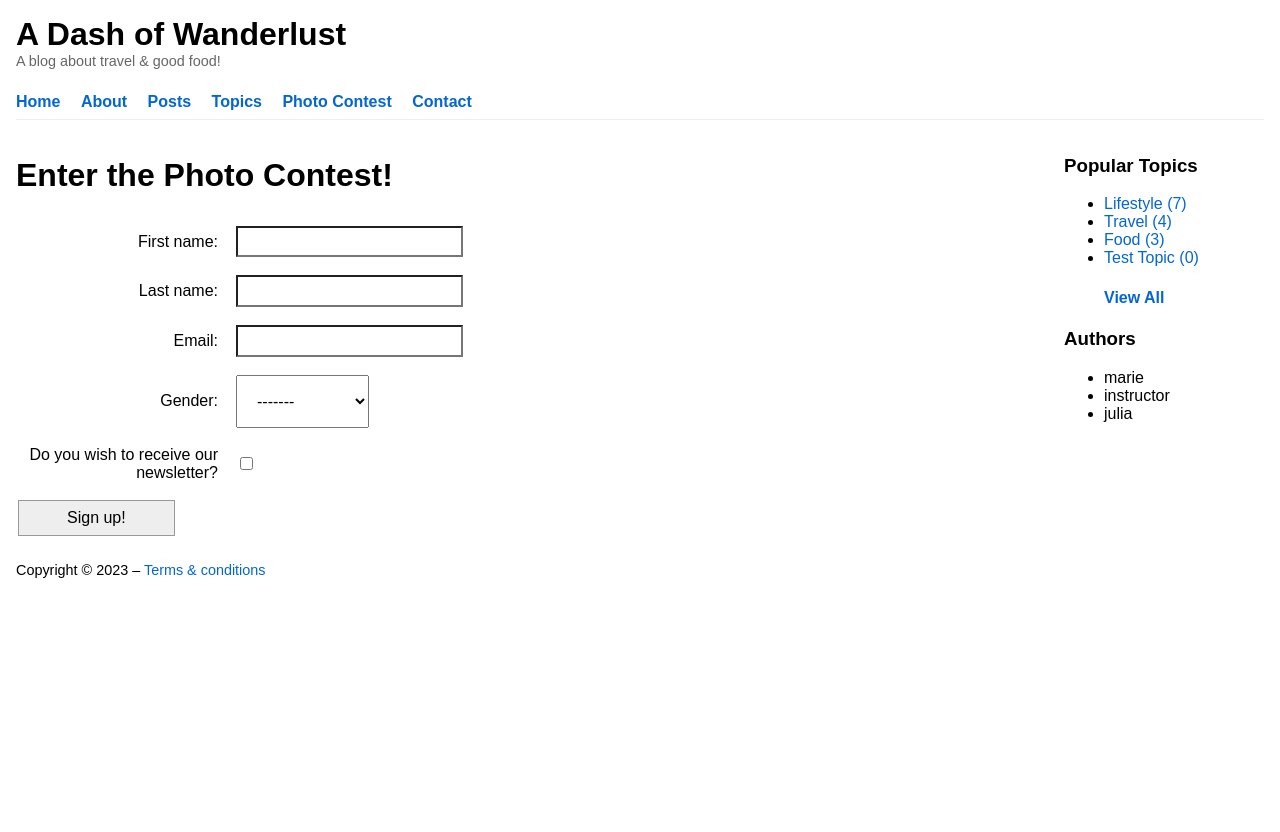
After one commit to czubikj/julia_wanderlust, a Django app: page /form-example/ in a window 1280 px wide. The commit adds this page. Run offline with Django 4.2, Linux system fonts and the light colour scheme; data comes from the database, SQL or seed files in the repository; both versions use the stored data as it was after the commit; some libraries are stand-ins or nearby versions.

Commit message:
Photo Contest Form

```diff
--- /dev/null
+++ b/blog/forms.py
@@ -0,0 +1,30 @@
+from django import forms
+
+class NameForm(forms.Form):
+    first_name = forms.CharField(label='First name', max_length=50)
+    last_name = forms.CharField(label='Last name', max_length=50)
+
+class ExampleSignupForm(forms.Form):
+    first_name = forms.CharField(label='First name', max_length=50)
+    last_name = forms.CharField(label='Last name', max_length=50)
+    email = forms.EmailField()
+    gender = forms.ChoiceField(
+        label='Gender',
+        required=False,
+        choices=[
+            (None, '-------'),
+            ('m', 'Male'),
+            ('f', 'Female'),
+            ('n', 'Non-binary'),
+        ]
+    )
+    receive_newsletter = forms.BooleanField(
+        required=False,
+        label='Do you wish to receive our newsletter?'
+    )
+
+class PhotoForm(forms.Form):
+    first_name = forms.CharField(label='First name', max_length=50)
+    last_name = forms.CharField(label='Last name', max_length=50)
+    email = forms.EmailField()
+    photo = forms.ImageField(label='Photo:')
--- a/blog/models.py
+++ b/blog/models.py
@@ -5,6 +5,9 @@ from django.utils import timezone
 from django.contrib.auth import get_user_model
 from django.db.models import Count
 from django.urls import reverse
+
+from ckeditor_uploader.fields import RichTextUploadingField
+
 
 # Create your models here.
 class Topic(models.Model):
@@ -89,7 +92,7 @@ class Post(models.Model):
         related_name='blog_posts',  # "This" on the user model
         null=False
     )
-    content = models.TextField()
+    content = RichTextUploadingField()
     created = models.DateTimeField(auto_now_add=True)  # Sets on create
     updated = models.DateTimeField(auto_now=True)  # Updates on each save
     status = models.CharField(
@@ -102,6 +105,12 @@ class Post(models.Model):
         null=True,
         blank=True,
         help_text='The date & time this article was published',
+    )
+
+    banner = models.ImageField(
+        blank=True,
+        null=True,
+        help_text='A banner image for the post'
     )
 
     objects = PostQuerySet.as_manager()
@@ -159,3 +168,13 @@ class Comment(models.Model): #Comment model where visitors can write comments on
 
     def __str__(self):
         return 'Comment by '+ str(self.name)
+
+class PhotoContestSubmission(models.Model):
+    first_name = models.CharField(max_length=50)
+    last_name = models.CharField(max_length=50)
+    email = models.EmailField()
+    photo = models.ImageField(upload_to='contest_photos/')
+    submission_datetime = models.DateTimeField(auto_now_add=True)
+
+    def __str__(self):
+        return f"{self.first_name} {self.last_name} - {self.submission_datetime}"
--- a/blog/static/blog/base.css
+++ b/blog/static/blog/base.css
@@ -5,13 +5,37 @@ html {
 }
 
 body {
+  margin: 0;
+  height: 100%;
+  min-height: 100%;  /* Full height */
+  padding: 1rem;
+  font-family: Arial, Helvetica, sans-serif;
+}
+
+body .wrapper {
   display: grid;  /* Use CSS grid */
-  font-family: Arial, Helvetica, sans-serif;
   grid-template-rows: auto auto 1fr auto;  /* Sticky footer */
   margin: 0 auto;  /* Centers the page */
+  min-height: 100%;  /* Full height */
   max-width: 1000px;  /* Set max width */
-  min-height: 100%;  /* Full height */
   padding: 1rem;
+}
+
+/* Messages */
+.django-messages {
+  font-size: 0.8rem;
+  font-weight: bold;
+  padding: 0;
+  list-style: none;
+}
+
+.django-messages div {
+  padding: 1rem;
+}
+
+.django-messages .success {
+  background: #bdfcb3;
+  color: #355430;
 }
 
 /*
@@ -119,3 +143,51 @@ a:hover {
 #post-detail-article .content {
   margin: 2rem 0;
 }
+
+/* Forms */
+
+/* Style the left form table label column */
+form table tbody tr th {
+  max-width: 200px;
+  text-align: right;
+  padding: 0.5em 1em 0.5em 0;
+  font-weight: 100;
+}
+
+/* Add some vertical spacing between rows */
+form table tbody td {
+  padding: 0.5em 0;
+}
+
+/* Style inputs */
+input {
+  border-radius: 0px;
+  font-size: 1em;
+  padding: 0.3em 0.5em;
+}
+
+/* Style button */
+button {
+  font-size: 1em;
+  color: #000;
+  cursor: pointer;
+  padding: 0.5em 3em;
+  border: 1px solid #999;
+  background: #eee;
+}
+
+/* Style select */
+select {
+  font-size: 1em;
+  padding: 1em;
+  line-height: 1.5em;
+}
+
+/* Style error messages */
+form .errorlist {
+  font-size: 0.9em;
+  font-weight: bold;
+  color: red;
+  padding: 0 0 0 1.5em;
+  margin: 0;
+}
--- a/blog/templates/blog/base.html
+++ b/blog/templates/blog/base.html
@@ -9,6 +9,14 @@
 </head>
 
 <body>
+  {% if messages %}
+  <div class="django-messages">
+    {% for message in messages %}
+    <div{% if message.tags %} class="{{ message.tags }}"{% endif %}>{{ message }}</div>
+    {% endfor %}
+  </div>
+  {% endif %}
+
   <!-- The header -->
   <header id="site-header">
      <h1>A Dash of Wanderlust</h1>
@@ -25,6 +33,7 @@
       <li><a href="{% url "about" %}">About</a></li>
       <li><a href="{% url "post-list" %}">Posts</a></li>
       <li><a href="{% url "topic-list" %}">Topics</a></li>
+      <li><a href="{% url "photo-contest" %}">Photo Contest</a></li>
       <li><a href="#">Contact</a></li>
     </ul>
   </nav>
@@ -67,4 +76,5 @@
     <a href="{% url "terms-and-conditions" %}">Terms & conditions </a>
   </footer>
 </body>
+
 </html>
--- /dev/null
+++ b/blog/templates/blog/form_example.html
@@ -0,0 +1,18 @@
+{% extends "blog/base.html" %}
+
+{% block main %}
+<h1>Enter the Photo Contest!</h1>
+
+<form action="" method="post" novalidate>
+  {% csrf_token %}
+  <table>
+    {{ form.as_table }}
+    <tr>
+      <td colspan=2>
+        <button type="submit">Sign up!</button>
+      </td>
+    </tr>
+  </table>
+</form>
+
+{% endblock %}
--- a/blog/templates/blog/post_detail.html
+++ b/blog/templates/blog/post_detail.html
@@ -12,6 +12,6 @@
     <a href="{{ topic.get_absolute_url }}">{{ topic.name }}{% if not forloop.last %}, {% endif %}</a>
   {% endfor %}
 
-  <section class="content">{{ post.content|linebreaks }}</section>
+  <section class="content">{{ post.content|safe|linebreaks }}</section>
 </article>
 {% endblock %}
--- a/blog/views.py
+++ b/blog/views.py
@@ -5,6 +5,11 @@ from django.views.generic.base import TemplateView
 from django.shortcuts import render
 from django.views.generic import ListView
 from django.views.generic import DetailView
+from . import forms, models
+from django.views.generic import DetailView, FormView, ListView
+from django.urls import reverse_lazy
+from django.contrib import messages
+
 
 # Create your views here.
 
@@ -129,6 +134,82 @@ class TopicDetailView(DetailView):
             }
         )
 
+def form_example(request):
+    # Handle the POST
+    if request.method == 'POST':
+        # Pass the POST data into a new form instance for validation
+        form = forms.ExampleSignupForm(request.POST)
+
+        # If the form is valid, return a different template.
+        if form.is_valid():
+            # form.cleaned_data is a dict with valid form data
+            cleaned_data = form.cleaned_data
+
+            return render(
+                request,
+                'blog/form_example_success.html',
+                context={'data': cleaned_data}
+            )
+    # If not a POST, return a blank form
+    else:
+        form = forms.ExampleSignupForm()
+
+    # Return if either an invalid POST or a GET
+    return render(request, 'blog/form_example.html', context={'form': form})
+
+class FormViewExample(FormView):
+    template_name = 'blog/form_example.html'
+    form_class = forms.ExampleSignupForm
+    success_url = reverse_lazy('home')
+
+    def form_valid(self, form):
+        # Create a "success" message
+        messages.add_message(
+            self.request,
+            messages.SUCCESS,
+            'Thank you for signing up!'
+        )
+        # Continue with default behaviour
+        return super().form_valid(form)
+def contest_form(request):
+    if request.method == 'POST':
+        contest_form = forms.PhotoForm(request.POST, request.FILES)
+        if contest_form.is_valid():
+            cleaned_data = contest_form.cleaned_data
+            return render(
+                request,
+                'blog/photo_contest_success.html',
+                context={'data': cleaned_data}
+            )
+    else:
+        contest_form = forms.PhotoForm()
+    return render(request, 'blog/photo_contest.html', context={'contest_form': contest_form})
+
+class ContestFormView(FormView):
+    template_name = 'blog/photo_contest.html'
+    model = models.PhotoContestSubmission
+    form_class = forms.PhotoForm
+    success_url = reverse_lazy('home')
+    fields = [
+        'first_name',
+        'last_name',
+        'email',
+        'photo',
+    ]
+    def form_valid(self, form):
+        cleaned_data = form.cleaned_data
+        submission = models.PhotoContestSubmission.objects.create(
+            first_name=cleaned_data['first_name'],
+            last_name=cleaned_data['last_name'],
+            email=cleaned_data['email'],
+            photo=cleaned_data['photo'],)
+        messages.add_message(
+            self.request,
+            messages.SUCCESS,
+            'Thank you! Your photo submission has been received!'
+        )
+        return super().form_valid(form)
+
 
 def terms_and_conditions(request):
    return render(request, 'blog/terms_and_conditions.html')
--- a/julia_wanderlust/urls.py
+++ b/julia_wanderlust/urls.py
@@ -20,6 +20,11 @@ from django.urls import path
 #from . import views   # Import the views module
 from blog import views #Import the blog views
 
+from django.conf import settings
+from django.conf.urls.static import static
+
+from django.urls import include, path
+
 urlpatterns = [
     #path('', views.index),  # Add our index view to the URL patterns/not required, will add later??
     path('admin/', admin.site.urls),
@@ -32,4 +37,9 @@ urlpatterns = [
     path('posts/<int:pk>/', views.PostDetailView.as_view(), name='post-detail'),
     path('topics/', views.TopicListView.as_view(), name='topic-list'),
     path('topics/<slug:slug>/', views.TopicDetailView.as_view(), name='topic-detail'),
-]
+    path('form-example/', views.form_example, name='form-example'),
+    path('formview-example/', views.FormViewExample.as_view(), name='formview-example'),
+    path('ckeditor/', include('ckeditor_uploader.urls')),
+    #path('photo-contest/', views.contest_form, name='photo-contest'),
+    path('photo-contest/', views.ContestFormView.as_view(), name='photo-contest'),
+] + static(settings.MEDIA_URL, document_root=settings.MEDIA_ROOT)
```
Also changed, not shown: blog/admin.py (+25 -0 lines), blog/templates/blog/form_example_success.html (added, +9 -0 lines), blog/templates/blog/photo_contest.html (added, +18 -0 lines), blog/templates/blog/photo_contest_success.html (added, +9 -0 lines), julia_wanderlust/settings.py (+10 -2 lines), blog/migrations/0011_post_banner_alter_post_content.py (added), blog/migrations/0012_photocontestsubmission.py (added), db.sqlite3, 1 other file.
